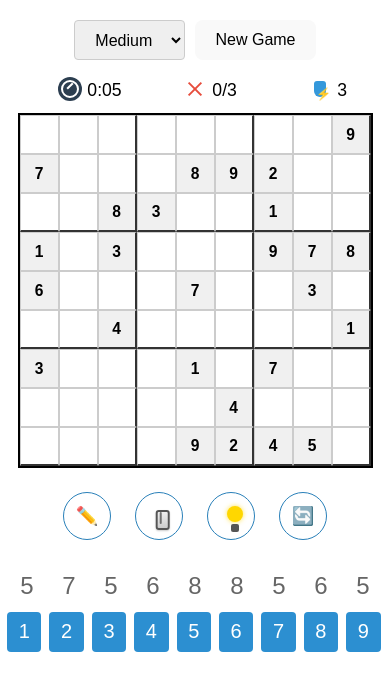
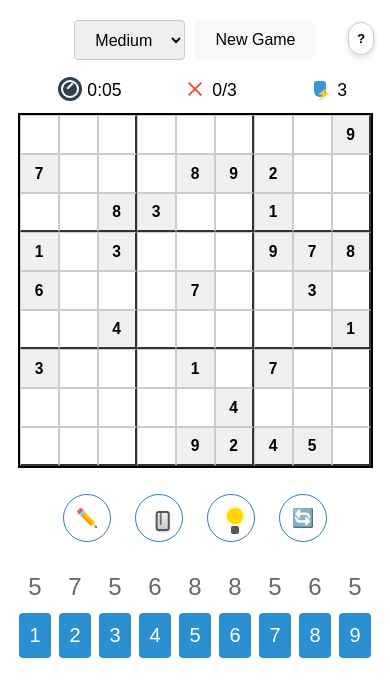
Before and after one commit to kiranofans/sudoku_game, a React (Vite) app: page / in a window 390 px wide. Shown: the top 696 px of the page. Built offline with nearby package versions, Linux system fonts and the light colour scheme; a small style sheet from the web is missing.

Commit message:
1. adjusted moible version UI to fit most mobile devices; 2. added Sudoku play instruction popup and close button; removed one row of 9 number display.

```diff
--- a/index.html
+++ b/index.html
@@ -12,11 +12,22 @@
   <!-- Optional: for Apple devices -->
   <link rel="apple-touch-icon" href="path/to/logo.png">
 
+  <!-- Icon libarary -->
+  <link rel="stylesheet" href="https://cdnjs.cloudflare.com/ajax/libs/font-awesome/4.7.0/css/font-awesome.min.css">
+
+  <link rel="stylesheet" href="https://unpkg.com/nprogress/nprogress.css" />
+<script src="https://unpkg.com/nprogress/nprogress.js"></script>
+
 </head>
 
 <body>
   <div id="root"></div>
   <script type="module" src="/src/main.tsx"></script>
+
+    <!-- Loader overlay -->
+  <div id="loader" class="loader hidden">
+    <div class="spinner"></div>
+  </div>
 </body>
 
 </html>
--- a/src/App.css
+++ b/src/App.css
@@ -15,6 +15,47 @@
 
 body {
   padding: env(safe-area-inset-top) env(safe-area-inset-right) env(safe-area-inset-bottom) env(safe-area-inset-left);
+}
+
+.loading-overlay {
+  position: fixed;
+  inset: 0;
+  background: rgba(255, 255, 255, 0.8);
+  display: flex;
+  flex-direction: column;
+  justify-content: center;
+  align-items: center;
+  z-index: 2000;
+}
+
+.loading-bar {
+  width: 60%;
+  height: 8px;
+  background: #ddd;
+  border-radius: 4px;
+  overflow: hidden;
+  margin-bottom: 1rem;
+}
+
+.loading-progress {
+  width: 100%;
+  height: 100%;
+  background: linear-gradient(90deg, #4cafef, #2196f3, #4cafef);
+  animation: progressMove 1.5s infinite linear;
+}
+
+@keyframes progressMove {
+  from {
+    transform: translateX(-100%);
+  }
+
+  to {
+    transform: translateX(100%);
+  }
+}
+
+.close-btn:hover {
+  background: #555;
 }
 
 .game-title {
@@ -140,7 +181,7 @@ body {
 }
 
 
-/* 十字高亮效果 */
+/* Cross highlight effect */
 .cell.cross-highlight {
   background-color: rgba(173, 216, 230, 0.3);
 }
@@ -157,7 +198,7 @@ body {
   background-color: rgba(255, 0, 0, 0.2);
 }
 
-/* 3x3宫格边框 */
+/* 3x3 grid border */
 .cell.bottom-border {
   border-bottom: 2px solid #333;
 }
@@ -186,25 +227,25 @@ body {
   /* Red */
 }
 
-/* 高亮样式 */
+/* Highlight style */
 .highlighted-same {
   background-color: #fff9c4 !important;
-  /* 相同数字浅黄色 */
+  /* if the same number show the number in color of light yellow */
 }
 
 .highlighted-row-col {
   background-color: rgba(200, 230, 255, 0.3) !important;
-  /* 行/列浅蓝色 */
+  /* row/column in color of light blue */
 }
 
 .highlighted-box {
   background-color: rgba(255, 230, 200, 0.3) !important;
-  /* 宫格浅橙色 */
+  /* the 3x3 gride in color of light orange */
 }
 
 .highlighted-conflict {
   background-color: #ffcdd2 !important;
-  /* 冲突红色 */
+  /* Conflict status in color of red */
 }
 
 .bottom-border {
@@ -678,7 +719,7 @@ body {
   color: #ffd700;
 }
 
-/* 提示次数标记 */
+/* Number of hints count */
 .hint-count {
   position: absolute;
   top: -6px;
@@ -785,8 +826,14 @@ button {
 
   /* Sudoku game top margin */
   .game-controls {
+    display: flex;
     margin-top: calc(env(safe-area-inset-top, 0px) + 6rem);
-    ;
+    flex-grow: 1;
+    flex-basis: 0;
+  }
+
+  .game-controls:last-child {
+    flex-grow: 2;
   }
 
   html,
@@ -843,7 +890,7 @@ button {
     width: 100%;
     margin-left: 0;
     align-items: center;
-    margin-top: 0.1rem;
+    margin-top: 0.2rem;
     display: flex;
     justify-content: flex-end;
     z-index: 10;
@@ -869,25 +916,18 @@ button {
     grid-template-columns: repeat(9, 1fr);
     /* 9 buttons in one row */
     gap: 8px;
-    width: 23.5rem;
+    width: 23rem;
     height: auto;
     max-width: 100%;
     justify-items: center;
     align-content: center;
     /* height of each button */
-    margin: 0 auto;
+    margin: 0 auto 0 16px;
   }
 
-
-  /* .number-pad>* {
-    max-width: none;
-  } */
-
-
   .number-pad button {
-
-    width: 2.15rem;
-    height: 2.5rem;
+    width: 2rem;
+    height: 2.8rem;
     aspect-ratio: 1 / 1;
     align-self: center;
     justify-content: center;
@@ -897,8 +937,29 @@ button {
     padding: 0;
   }
 
+  /* Top-right floating How To button */
+  .how-to-play-btn {
+    position: fixed;
+    top: 1rem;
+    /* distance from top */
+    right: 1rem;
+    /* distance from right */
+    z-index: 1000;
+    /* make sure it stays above the game UI */
+    background: #fff;
+    border: 1px solid #ccc;
+    border-radius: 50px;
+    /* fully rounded */
+    padding: 0.5rem 0.5rem 0.5rem 0.5rem;
+    margin-top: 0.4rem;
+    margin-left: 0.5rem;
+    font-size: 0.8rem;
+    font-weight: 600;
+    /* cursor: pointer; */
+    box-shadow: 0 2px 6px rgba(0, 0, 0, 0.15);
+  }
+
   .counts-and-actionbtn {
-
     justify-content: column;
     align-items: center;
     /* align top */
@@ -914,7 +975,7 @@ button {
   .horizontal-counts {
     display: flex;
     align-self: center;
-    gap: 10px;
+    gap: 8px;
   }
 
   .count-item .number {
@@ -945,17 +1006,20 @@ button {
   }
 
   .action-buttons button {
+    display: flex;
     width: 3rem;
     height: auto;
     aspect-ratio: 1/1;
     font-size: clamp(12px, 4vw, 16px);
+    align-items: center;
+    background: transparent;
+    justify-content: center;
   }
 
-  .action-buttons .hint-icon{
-    position:relative;
+  /* .action-buttons .hint-icon {
+    position: relative;
     align-self: center;
-  }
-
+  } */
 
   .action-buttons button .btn-pencil,
   .action-buttons button .btn-eraser,
@@ -982,4 +1046,52 @@ button {
     border-right: 2px solid #333;
   }
 
+/* Instruction popup modal */
+.instructions-overlay {
+  position: fixed;
+  inset: 0; /* shorthand for top, right, bottom, left = 0 */
+  background: rgba(0, 0, 0, 0.6);
+  display: flex;
+  justify-content: center;
+  align-items: center;
+  z-index: 999; /* make sure it’s on top */
 }
+
+/* Popup box */
+.instructions-content {
+  background: #fff;
+  padding: 20px 30px;
+  border-radius: 1.5%;
+  width: 90%;
+  max-width: 500px;
+  max-height: 80vh;
+  overflow-y: auto;
+  box-shadow: 0 6px 18px rgba(0, 0, 0, 0.25);
+  animation: fadeInScale 0.25s ease;
+  margin: 1rem;
+}
+
+/* Close button */
+.instruct-close-btn {
+  margin-top: 20px;
+  padding: 8px 16px;
+  background: #333;
+  color: white;
+  border: none;
+  border-radius: 10%;
+  cursor: pointer;
+}
+
+/* Small entrance animation */
+@keyframes fadeInScale {
+  from {
+    transform: scale(0.9);
+    opacity: 0;
+  }
+  to {
+    transform: scale(1);
+    opacity: 1;
+  }
+}
+
+}
--- a/src/App.tsx
+++ b/src/App.tsx
@@ -24,12 +24,14 @@ function App() {
     col: number | null;
   }>({ row: null, col: null });
 
-  // 初始化游戏
+  const [isLoading, setIsLoading] = useState(false);
+
+  // Initialize the game
   useEffect(() => {
     startNewGame();
   }, [difficulty]);
 
-  // 计时器
+  // Timer
   useEffect(() => {
     let interval: NodeJS.Timeout;
     if (!isGameOver) {
@@ -41,6 +43,8 @@ function App() {
   }, [isGameOver]);
 
   const startNewGame = useCallback(() => {
+    setIsLoading(true);
+    setTimeout(() => {
       const { puzzle, solution } = generateSudoku(difficulty);
       setBoard(puzzle);
       setSolution(solution);
@@ -54,6 +58,8 @@ function App() {
       setIsPencilMode(false);
       setCrossHighlight({ row: null, col: null });
       updateNumberCounts(puzzle);
+      setIsLoading(false);
+    }, 300);
   }, [difficulty]);
 
   const updateNumberCounts = useCallback((currentBoard: (number | null)[][]) => {
@@ -78,7 +84,7 @@ function App() {
   const handleCellClick = (row: number, col: number) => {
     if (isGameOver) return;
 
-    // 更新选中单元格和十字高亮
+    // Update cross style selection
     setSelectedCell([row, col]);
     setCrossHighlight({ row, col });
   };
@@ -150,7 +156,7 @@ function App() {
     setCrossHighlight({ row, col });
   }, [selectedCell, isGameOver, isPencilMode, notes, solution, board, initialBoard, updateCountsAfterInput]);
 
-  // 键盘控制
+  // Keyboard control
   useEffect(() => {
     const handleKeyDown = (e: KeyboardEvent) => {
       if (!selectedCell) return;
@@ -215,6 +221,8 @@ function App() {
   }, [hintsRemaining, selectedCell, isGameOver, initialBoard, board, solution, updateCountsAfterInput]);
 
   const handleReset = useCallback(() => {
+    setIsLoading(true);
+    setTimeout(() => {
       setBoard(initialBoard.map(row => [...row]));
       setNotes(Array(9).fill(null).map(() => Array(9).fill(null).map(() => new Set())));
       setTime(0);
@@ -222,7 +230,12 @@ function App() {
       setIsGameOver(false);
       setCrossHighlight({ row: null, col: null });
       updateNumberCounts(initialBoard);
+      setIsLoading(false);
+    }, 300);
   }, [initialBoard, updateNumberCounts]);
+
+
+  const [showInstructions, setShowInstructions] = useState(false);
 
   const checkBoardComplete = (currentBoard: (number | null)[][]) => {
     return currentBoard.every((row, i) =>
@@ -254,6 +267,36 @@ function App() {
       <body>
         <div className="wrapper">
           <div className="sudoku-app">
+            {isLoading && (
+              <div className="loading-overlay">
+                <div className="loading-bar">
+                  <div className="loading-progress"></div>
+                </div>
+                <div className="loading-text">Loading...</div>
+              </div>
+            )}
+
+            {/* Instructions - only show if not loading */}
+            {showInstructions && !isLoading && (
+              <div className="instructions-overlay">
+                <div className="instructions-content">
+                  <h2>How to Play Sudoku</h2>
+
+                  <h3>Quick Guide</h3>
+                  <p>Fill each row, column, and 3×3 box with numbers 1–9 without repeating.</p>
+
+                  <h3>Detailed Guide</h3>
+                  <ul>
+                    <li>Click a cell to select it.</li>
+                    <li>Type a number (1–9) or use the number pad to fill it in.</li>
+                    <li>Switch to <b>Pencil Mode</b> to make notes for possible numbers.</li>
+                    <li>You can use up to 3 hints during the game.</li>
+                    <li>The game ends after 3 mistakes or when the puzzle is solved.</li>
+                  </ul>
+                  <button className='instruct-close-btn' onClick={() => setShowInstructions(false)}>Close</button>
+                </div>
+              </div>
+            )}
             <div className="logo-title-container">
               <img src="logo_sudoku1.png" alt="Logo" className="logo" />
               <h1 className='game-title'>Sudoku Game</h1>
@@ -273,8 +316,12 @@ function App() {
               </select>
 
               <button onClick={startNewGame}>New Game</button>
+
+              {/* How to Play icon button */}
+              <button onClick={() => setShowInstructions(true)} className="how-to-play-btn">
+                <i className="how-to-icon"></i> ?
+              </button>
             </div>
-
             <div className="game-container">
               <div className="board-section">
                 <div className="game-info">
```
Also changed, not shown: 4 other files (tests, documents, lock files or other folders). Lines whose indentation alone changed are shown as unchanged.
